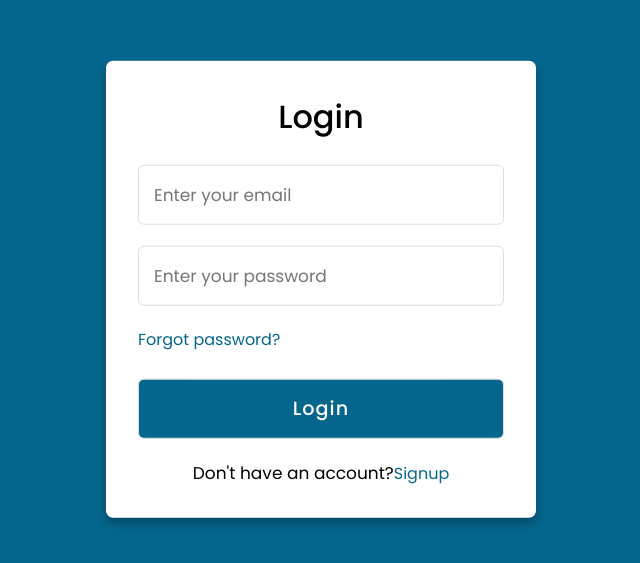
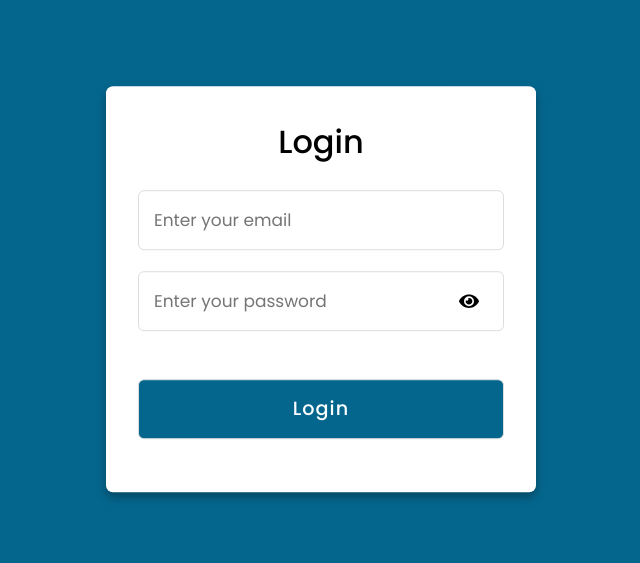
Before and after one commit to Digitalchain-IT/TransferWeb, a React (Create React App) app: page /login in a window 1280 px wide. Shown: the part 111-674 px from the top of the page, without its empty margins (319-959 px from the left). Built offline with nearby package versions, Linux system fonts and the light colour scheme.

Commit message:
add eye icon for password and external design

```diff
--- a/package.json
+++ b/package.json
@@ -15,6 +15,7 @@
     "cors": "^2.8.5",
     "react": "^18.3.1",
     "react-dom": "^18.3.1",
+    "react-icons": "^5.2.1",
     "react-router-dom": "^6.23.1",
     "react-scripts": "^5.0.1",
     "react-slick": "^0.30.2",
--- /dev/null
+++ b/src/authentication/Login.css
@@ -0,0 +1,96 @@
+.container {
+    position: absolute;
+    top: 50%;
+    left: 50%;
+    transform: translate(-50%, -50%);
+    max-width: 430px;
+    width: 100%;
+    background: #fff;
+    border-radius: 7px;
+    box-shadow: 0 5px 10px rgba(0, 0, 0, 0.3);
+  }
+
+  .form {
+    padding: 2rem;
+  }
+
+  .header {
+    font-size: 2rem;
+    font-weight: 500;
+    text-align: center;
+    margin-bottom: 1.5rem;
+  }
+
+  .input {
+    height: 60px;
+    width: 100%;
+    padding: 0 15px;
+    font-size: 17px;
+    margin-bottom: 1.3rem;
+    border: 1px solid #ddd;
+    border-radius: 6px;
+    outline: none;
+    position: relative;
+  }
+
+  .passwordInputContainer {
+    position: relative;
+    height: 60px;
+    margin-bottom: 1.3rem;
+  }
+
+  .passwordInput {
+    height: 100%;
+    width: 100%;
+    padding: 0 15px;
+    font-size: 17px;
+    border: 1px solid #ddd;
+    border-radius: 6px;
+    outline: none;
+    padding-right: 40px;
+    box-sizing: border-box;
+  }
+
+  .toggleButton {
+    position: absolute;
+    right: 10px;
+    top: 50%;
+    transform: translateY(-50%);
+    border: none;
+    background: none;
+    cursor: pointer;
+    display: flex;
+    align-items: center;
+    justify-content: center;
+    color: #000;
+  }
+
+  .button {
+    color: #fff;
+    background: #05668D;
+    font-size: 1.2rem;
+    font-weight: 500;
+    letter-spacing: 1px;
+    margin-top: 1.7rem;
+    cursor: pointer;
+    transition: 0.4s;
+  }
+
+  .button:hover {
+    background: #006653;
+  }
+
+  .link {
+    font-size: 16px;
+    color: #05668D;
+    text-decoration: none;
+  }
+
+  .link:hover {
+    text-decoration: underline;
+  }
+
+  .signup {
+    font-size: 17px;
+    text-align: center;
+  }
--- a/src/authentication/Login.tsx
+++ b/src/authentication/Login.tsx
@@ -1,86 +1,30 @@
 import React, { useState } from 'react';
-import { Link, useLocation } from 'wouter';
+import { useLocation } from 'wouter';
 import axios from 'axios';
 import Modal from './Modal';
+import { FaEye, FaEyeSlash } from 'react-icons/fa';
+import './Login.css';
 
 const Login: React.FC = () => {
   const [email, setEmail] = useState('');
   const [password, setPassword] = useState('');
+  const [showPassword, setShowPassword] = useState(false);
   const [message, setMessage] = useState('');
   const [showModal, setShowModal] = useState(false);
   const [, setLocation] = useLocation();
 
-  const styles = {
-    container: {
-      position: 'absolute' as 'absolute',
-      top: '50%',
-      left: '50%',
-      transform: 'translate(-50%, -50%)',
-      maxWidth: '430px',
-      width: '100%',
-      background: '#fff',
-      borderRadius: '7px',
-      boxShadow: '0 5px 10px rgba(0, 0, 0, 0.3)',
-    },
-    form: {
-      padding: '2rem',
-    },
-    header: {
-      fontSize: '2rem',
-      fontWeight: 500,
-      textAlign: 'center' as 'center',
-      marginBottom: '1.5rem',
-    },
-    input: {
-      height: '60px',
-      width: '100%',
-      padding: '0 15px',
-      fontSize: '17px',
-      marginBottom: '1.3rem',
-      border: '1px solid #ddd',
-      borderRadius: '6px',
-      outline: 'none',
-    },
-    button: {
-      color: '#fff',
-      background: '#05668D',
-      fontSize: '1.2rem',
-      fontWeight: 500,
-      letterSpacing: '1px',
-      marginTop: '1.7rem',
-      cursor: 'pointer',
-      transition: '0.4s',
-    },
-    buttonHover: {
-      background: '#006653',
-    },
-    link: {
-      fontSize: '16px',
-      color: '#05668D',
-      textDecoration: 'none',
-    },
-    linkHover: {
-      textDecoration: 'underline',
-    },
-    signup: {
-      fontSize: '17px',
-      textAlign: 'center' as 'center',
-    },
+  const togglePasswordVisibility = () => {
+    setShowPassword(!showPassword);
   };
 
   const handleSubmit = async (e: React.FormEvent) => {
     e.preventDefault();
 
-    const credentials = {
-      email,
-      password,
-    };
+    const credentials = { email, password };
 
     try {
       const response = await axios.post('http://127.0.0.1:3000/login', credentials, {
-        headers: {
-          'Content-Type': 'application/json',
-        },
+        headers: { 'Content-Type': 'application/json' },
       });
 
       if (response.status === 200) {
@@ -104,44 +48,35 @@ const Login: React.FC = () => {
   };
 
   return (
-    <div style={styles.container}>
-      <div className="login form" style={styles.form}>
-        <header style={styles.header}>Login</header>
+    <div className="container">
+      <div className="login form">
+        <header className="header">Login</header>
         <form onSubmit={handleSubmit}>
           <input
             type="text"
             placeholder="Enter your email"
-            style={styles.input}
+            className="input"
             value={email}
             onChange={(e) => setEmail(e.target.value)}
           />
-          <input
-            type="password"
-            placeholder="Enter your password"
-            style={styles.input}
-            value={password}
-            onChange={(e) => setPassword(e.target.value)}
-          />
-          <a href="#" style={styles.link}>
-            Forgot password?
-          </a>
+          <div className="passwordInputContainer">
+            <input
+              type={showPassword ? 'text' : 'password'}
+              placeholder="Enter your password"
+              className="passwordInput"
+              value={password}
+              onChange={(e) => setPassword(e.target.value)}
+            />
+            <button type="button" onClick={togglePasswordVisibility} className="toggleButton">
+              {showPassword ? <FaEyeSlash size={20} /> : <FaEye size={20} />}
+            </button>
+          </div>
           <input
             type="submit"
             className="button"
             value="Login"
-            style={styles.button}
-            onMouseOver={(e) => ((e.target as HTMLInputElement).style.background = styles.buttonHover.background)}
-            onMouseOut={(e) => ((e.target as HTMLInputElement).style.background = styles.button.background)}
           />
         </form>
-        <div className="signup" style={styles.signup}>
-          <span className="signup">
-            Don't have an account?
-            <Link href="/signup" style={styles.link}>
-              Signup
-            </Link>
-          </span>
-        </div>
       </div>
       {showModal && <Modal message={message} onClose={closeModal} />}
     </div>
```
Also changed, not shown: 1 other file (tests, documents, lock files or other folders).
